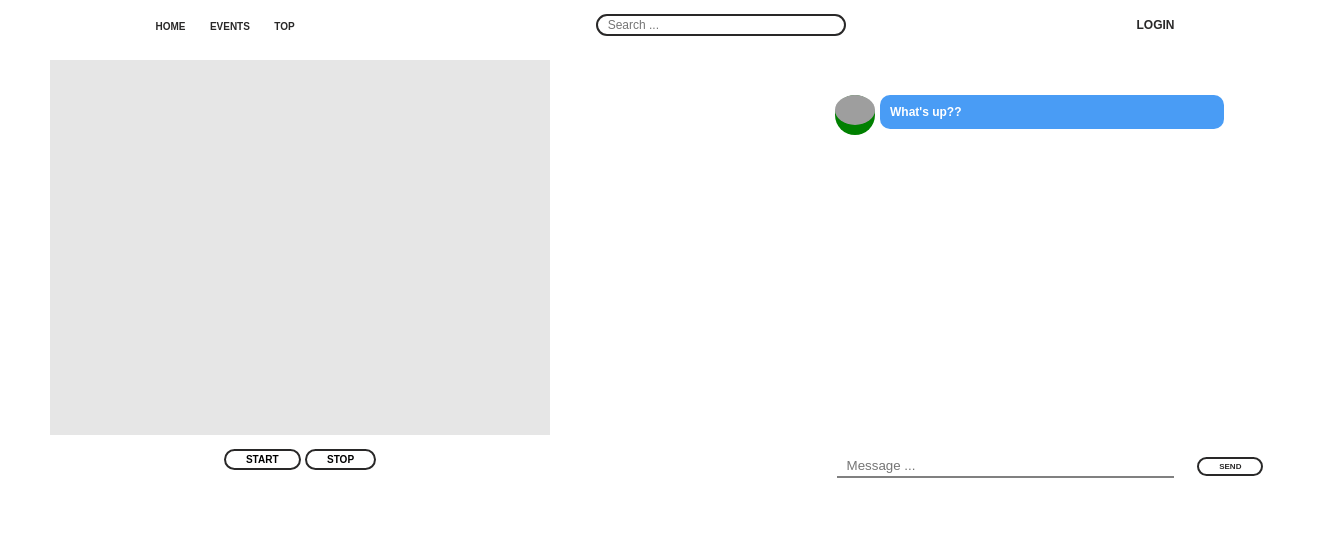
After one commit to YauheniRusinchuk/immoral, a Django app: page /events/1/ in a window 1320 px wide. The commit adds this page. Shown: the top 559 px of the page. Run offline with Django 3.2, Linux system fonts and the light colour scheme; some libraries are stand-ins or nearby versions; some web fonts are replaced; grey boxes are pictures that could not be loaded.

Commit message:
add stream page

```diff
--- a/src/apps/events/urls.py
+++ b/src/apps/events/urls.py
@@ -1,8 +1,9 @@
 from django.urls import path
-from .views import Events
+from .views import Events, EventDetail
 
 app_name = 'events'
 
 urlpatterns = [
     path('', Events.as_view(), name='events_page'),
+    path('<slug:slug>/', EventDetail.as_view(), name='strem_page')
 ]
--- a/src/apps/events/views.py
+++ b/src/apps/events/views.py
@@ -3,6 +3,14 @@ from django.views import View
 
 class Events(View):
     ''' Events page  '''
+    def get(self, request, *args, **kwargs):
+        return render(request, 'events/index.html', {})
+
+
+
+class EventDetail(View):
+    ''' Stream '''
 
     def get(self, request, *args, **kwargs):
-        return render(request, 'events/index.html', {})
+
+        return render(request, 'events/stream.html', {})
--- a/src/apps/static/css/style.css
+++ b/src/apps/static/css/style.css
@@ -482,3 +482,170 @@
 .profile_settings .settings_img {
     border-radius: 50%;
 }
+
+.events_container {
+    width: 90%;
+    margin: 0 auto;
+}
+
+.events_container .btn_new_stream {
+    width: 100%;
+    margin: 10px auto;
+    text-align: center;
+}
+
+.events_container .btn_new_stream button {
+    border: 2px solid #f56767;
+    background-color: #f56767;
+    color: white;
+    padding: 3px 30px;
+    font-size: 8px;
+    font-weight: bold;
+    border-radius: 20px;
+    outline: none;
+    cursor: pointer;
+}
+
+.events_container .main_events {
+    width: 100%;
+    border: 1px solid black;
+}
+
+
+
+
+
+#container {
+    position: fixed;
+    left: 50px;
+    width: 500px;
+    height: 500px;
+}
+#videoElement {
+    width: 500px;
+    height: 375px;
+    background-color: #e6e6e6;
+}
+
+.btn_video {
+    width: 500px;
+    text-align: center;
+    margin-top: 10px;
+}
+
+.btn_video button {
+    padding: 3px 20px;
+    border: 2px solid #292828;
+    font-size: 10px;
+    border-radius: 20px;
+    font-weight: bold;
+    cursor: pointer;
+    outline: none;
+    background-color: white;
+    transition-property: background-color, color;
+    transition-duration: 0.3s;
+}
+
+.btn_video button:hover {
+    background-color: #292828;
+    color: white;
+}
+
+
+.chatbox {
+    width: 500px;
+    margin-top: 50px;
+    margin-left: 800px;
+    height: 450px;
+    padding: 25px;
+    background-color: white;
+    border-radius: 3px;
+}
+
+.chatlogs {
+    padding: 10px;
+    width: 100%;
+    height: 350px;
+    background-color: white;
+    overflow-x: hidden;
+    overflow-y: scroll;
+}
+
+.chatlogs::-webkit-scrollbar {
+    width: 10px;
+}
+
+.chatlogs::-webkit-scrollbar-thumb {
+    border-radius: 5px;
+    background: rgba(0,0,0,.1);
+}
+
+.chat {
+    display: flex;
+    flex-flow: row wrap;
+    align-items: flex-start;
+    margin-bottom: 20px;
+}
+
+.chat .user-photo {
+    width: 40px;
+    height: 40px;
+    border-radius: 50%;
+    background-color: green;
+}
+
+.chat .user-photo img {
+    width: 100%;
+    border-radius: 50%;
+}
+
+.chat .user-message {
+    width: 80%;
+    padding: 10px;
+    margin: 0px 5px 0;
+    background-color: #499cf5;
+    border-radius: 10px;
+    font-size: 12px;
+    color: white;
+    font-weight: bold;
+}
+
+.chat-form {
+    margin-top: 20px;
+    display: flex;
+    align-items: center;
+    justify-content: space-around;
+}
+
+.chat-form input {
+    border: none;
+    border-bottom: 2px solid grey;
+    outline: none;
+    padding: 3px 10px;
+    width: 75%;
+}
+
+.chat-form input:focus {
+    border-bottom: 2px solid #292828;
+}
+
+
+.chat-form button {
+    padding: 3px 20px;
+    border-radius: 20px;
+    background-color: white;
+    border: 2px solid #292828;
+    font-size: 8px;
+    font-weight: bold;
+    text-transform: uppercase;
+    color: #292828;
+    outline: none;
+    cursor: pointer;
+    transition-property: background-color, color;
+    transition-duration: 0.3s;
+}
+
+.chat-form button:hover {
+    background-color: #292828;
+    color: white;
+}
--- /dev/null
+++ b/src/apps/templates/events/stream.html
@@ -0,0 +1,43 @@
+{% extends 'home/index.html' %}
+
+
+{% block content %}
+    <div class="main_container">
+
+
+        <div id="container">
+            <video autoplay="true" id="videoElement">
+
+            </video>
+            <div class="btn_video">
+                <button id="start" type="button" name="button">START</button>
+                <button class="stop" type="button" name="button">STOP</button>
+            </div>
+        </div>
+
+
+
+        <div class="chatbox">
+            <div class="chatlogs">
+                <div class="chat">
+                    <div class="user-photo">
+                        <img src="https://pp.userapi.com/c845521/v845521265/1958c1/Pwk8qgTbAog.jpg" alt="">
+                    </div>
+                    <p class="user-message">What's up??</p>
+                </div>
+            </div>
+
+            <div class="chat-form">
+                <input placeholder="Message ..." type="text" name="" value="">
+                <button type="button" name="button">send</button>
+            </div>
+
+        </div>
+
+
+
+
+
+    </div>
+
+{% endblock %}
```
Also changed, not shown: src/apps/templates/events/index.html (+11 -1 lines).
